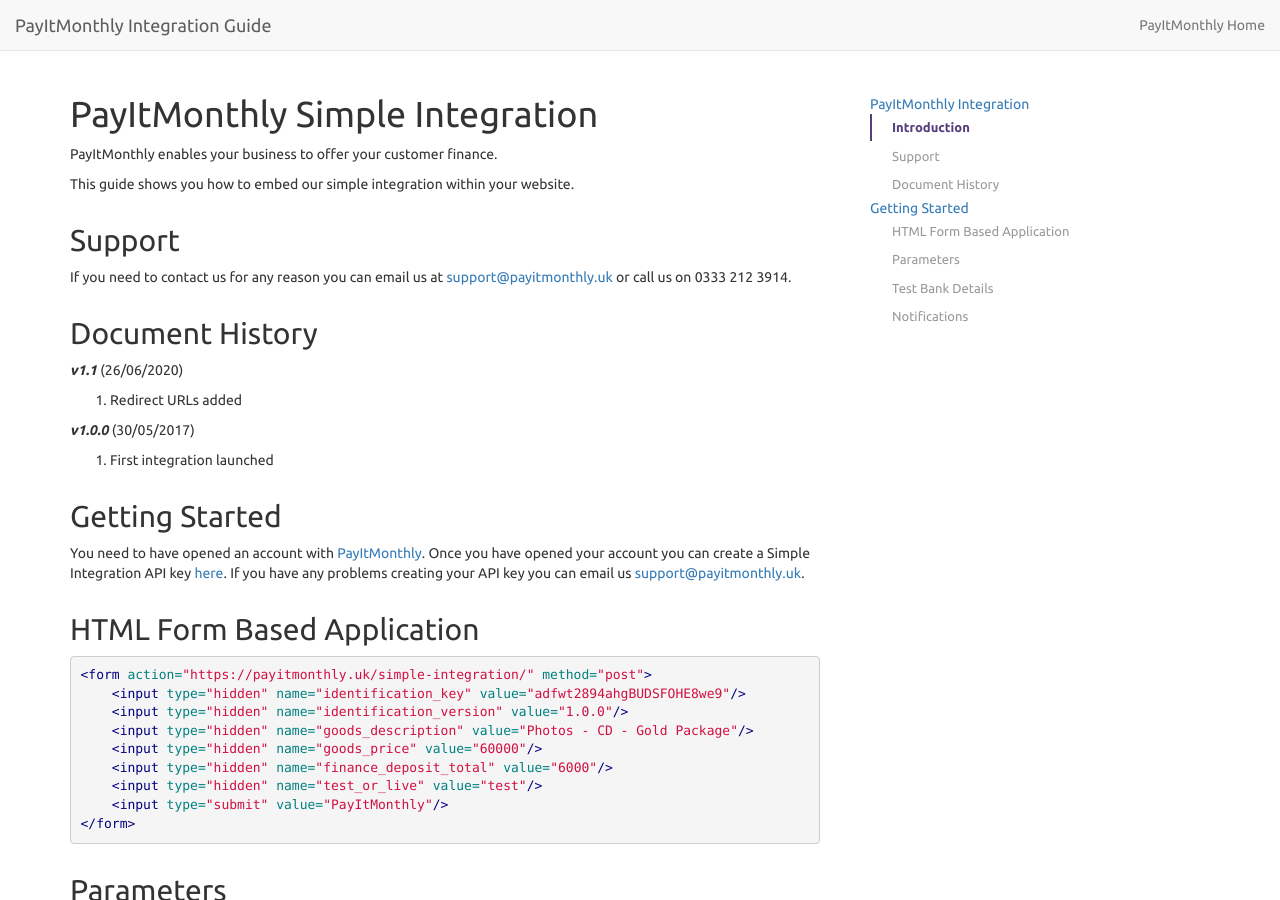
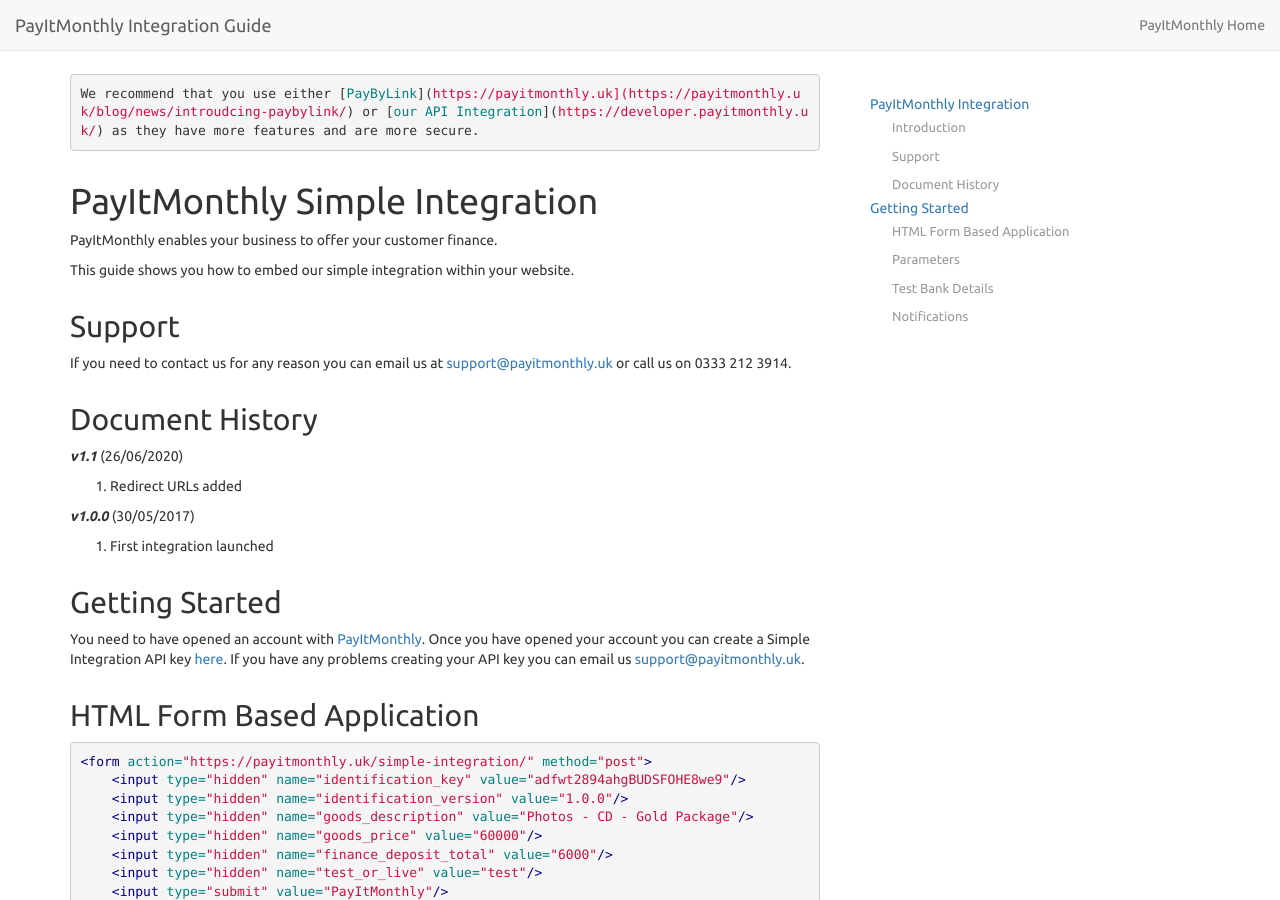
Before and after one commit to payitmonthly/Integration, a Jekyll site: the page built from index.md, in a window 1280 px wide and 900 px high. Built offline with Jekyll 4.4.1, drawn with Linux system fonts in a browser that asks for light colours; nearby versions of some CDN libraries; our own code applies the rules of GitHub Pages for plain Markdown files.

Commit message:
Update index.md

````diff
--- a/index.md
+++ b/index.md
@@ -2,6 +2,10 @@
 layout: "v1"
 toc: toc.html
 ---
+
+```markdown
+We recommend that you use either [PayByLink](https://payitmonthly.uk](https://payitmonthly.uk/blog/news/introudcing-paybylink/) or [our API Integration](https://developer.payitmonthly.uk/) as they have more features and are more secure.
+```
 
 # PayItMonthly Simple Integration
 
````
